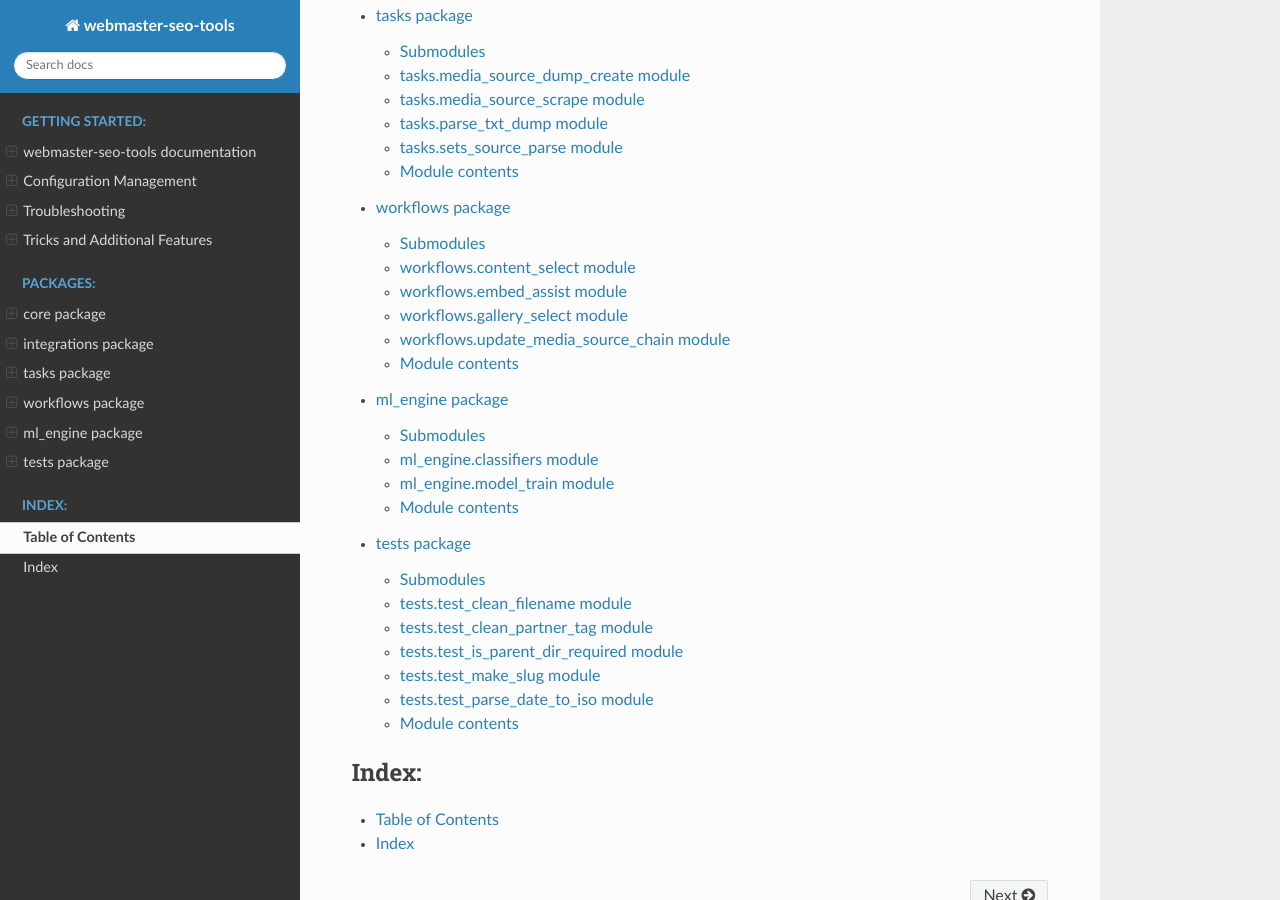
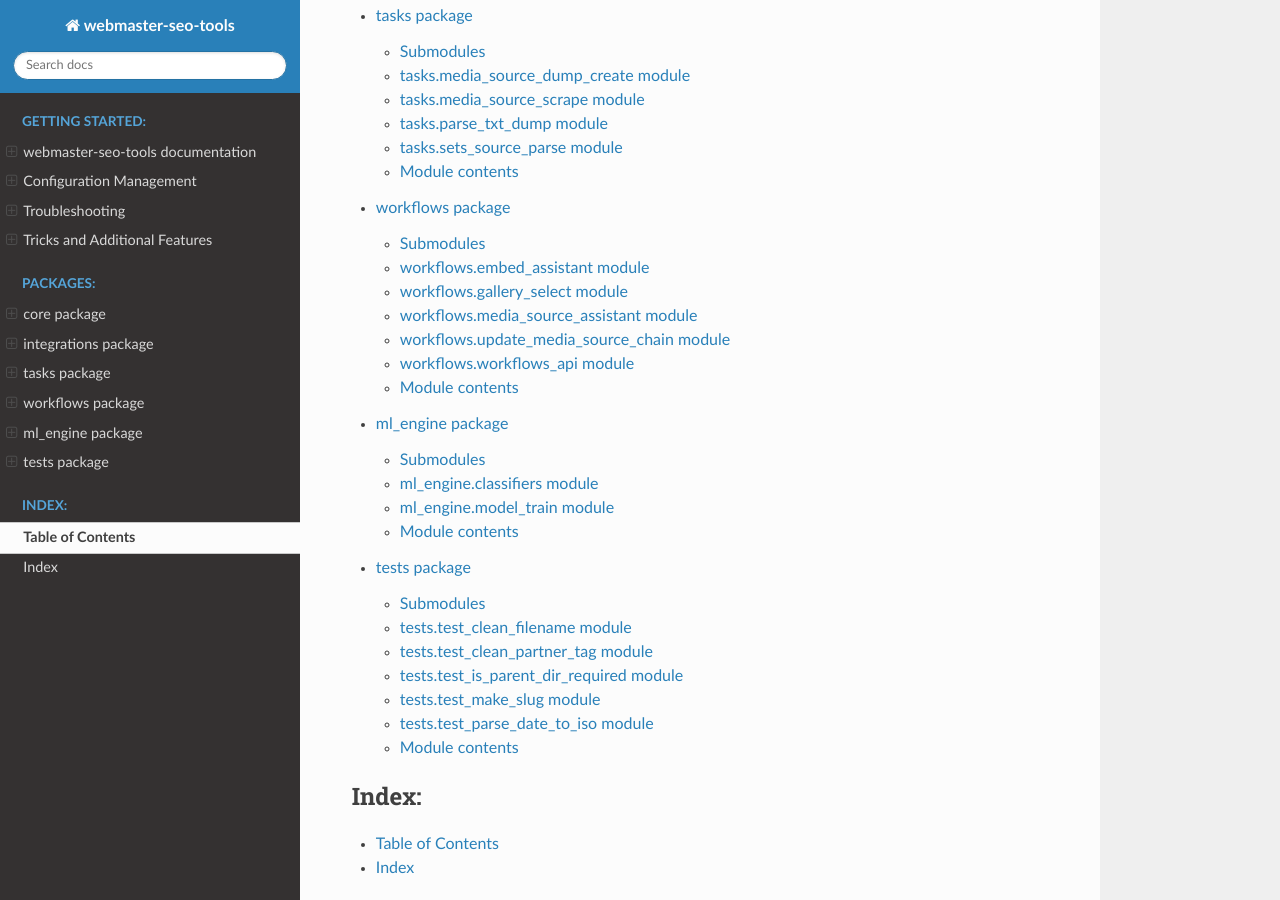
Before and after one commit to Urbine/PostWizardX3, a Sphinx documentation site: the page built from docs/source/index.rst, in a window 1280 px wide and 900 px high, scrolled down 1668 px. Built offline with Sphinx 7.4.7 and the Read the Docs theme 3.1.0, drawn with Linux system fonts in a browser that asks for light colours.

Commit message:
docs(workflows): update workflows documentation
docs/source/workflows.rst: replace content_select/embed_assist automodules with embed_assistant/gallery_select/media_source_assistant plus new workflows_api section.

```diff
--- a/docs/source/workflows.rst
+++ b/docs/source/workflows.rst
@@ -23,18 +23,10 @@ workflows is thinking about them as orchestration artifacts.
 Submodules
 ----------
 
-workflows.content\_select module
---------------------------------
+workflows.embed\_assistant module
+---------------------------------
 
-.. automodule:: workflows.content_select
-   :members:
-   :undoc-members:
-   :show-inheritance:
-
-workflows.embed\_assist module
-------------------------------
-
-.. automodule:: workflows.embed_assist
+.. automodule:: workflows.embed_assistant
    :members:
    :undoc-members:
    :show-inheritance:
@@ -47,10 +39,26 @@ workflows.gallery\_select module
    :undoc-members:
    :show-inheritance:
 
+workflows.media_source\_assistant module
+---------------------------------
+
+.. automodule:: workflows.media_source_assistant
+   :members:
+   :undoc-members:
+   :show-inheritance:
+
 workflows.update\_media_source\_chain module
 -------------------------------------
 
 .. automodule:: workflows.update_media_source_chain
+   :members:
+   :undoc-members:
+   :show-inheritance:
+
+workflows.workflows\_api module
+-------------------------------
+
+.. automodule:: workflows.workflows_api
    :members:
    :undoc-members:
    :show-inheritance:
```
